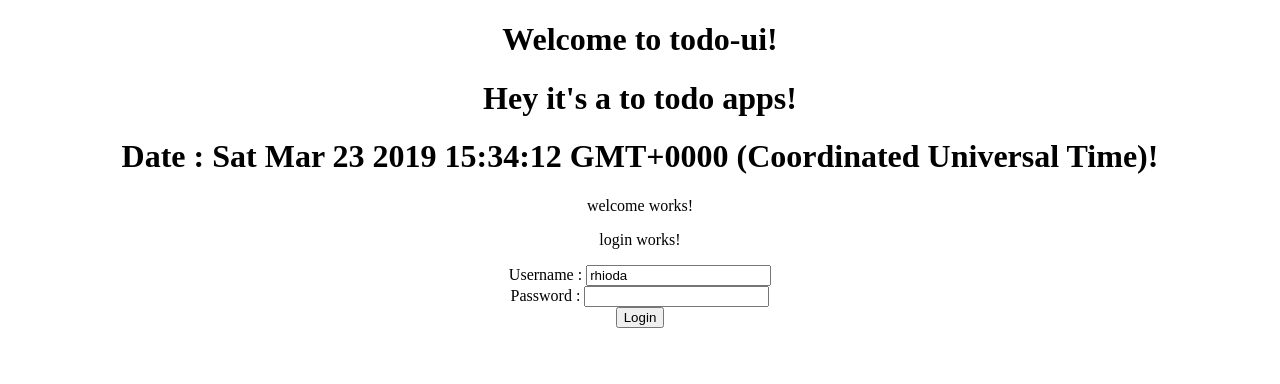
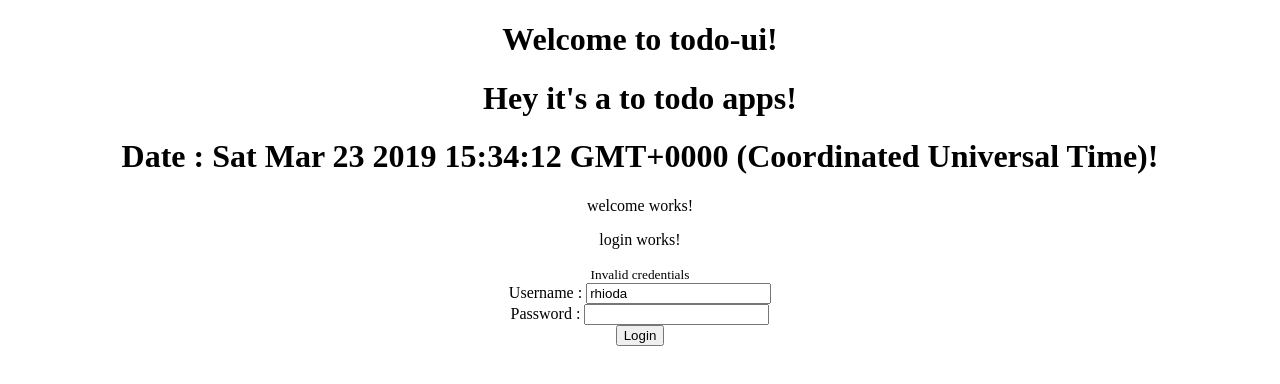
Before and after one commit to rhiodam/fs-ng-spring-todo, an Angular app in the folder todo-ui/: page / in a window 1280 px wide. Both pictures are taken after a click on the button "Login". Shown: the top 384 px of the page. Built offline with nearby package versions, Linux system fonts and the light colour scheme.

Commit message:
step 17 login simple logic using ngIf

```diff
--- a/todo-ui/src/app/login/login.component.html
+++ b/todo-ui/src/app/login/login.component.html
@@ -2,7 +2,7 @@
   login works!
 </p>
 
-
+<small *ngIf='invalidLogin'>{{errorMessage}}</small><br>
 Username :
 <!--Binding from ts to html-->
 <!--<input type="text" name="username" value="{{username}}"/><br>-->
--- a/todo-ui/src/app/login/login.component.ts
+++ b/todo-ui/src/app/login/login.component.ts
@@ -9,6 +9,9 @@ export class LoginComponent implements OnInit {
 
   username = 'rhioda';
   password = '';
+  errorMessage = 'Invalid credentials';
+  invalidLogin = false;
+
 
   constructor() { }
 
@@ -16,6 +19,11 @@ export class LoginComponent implements OnInit {
   }
 
   handleLogin() {
-    console.log('username : ' + this.username + 'password : ' + this.password);
+    console.log('username : ' + this.username + ' password : ' + this.password);
+    if (this.username === 'rhioda' && this.password === 'muthie') {
+      this.invalidLogin = false;
+    } else {
+      this.invalidLogin = true;
+    }
   }
 }
```
